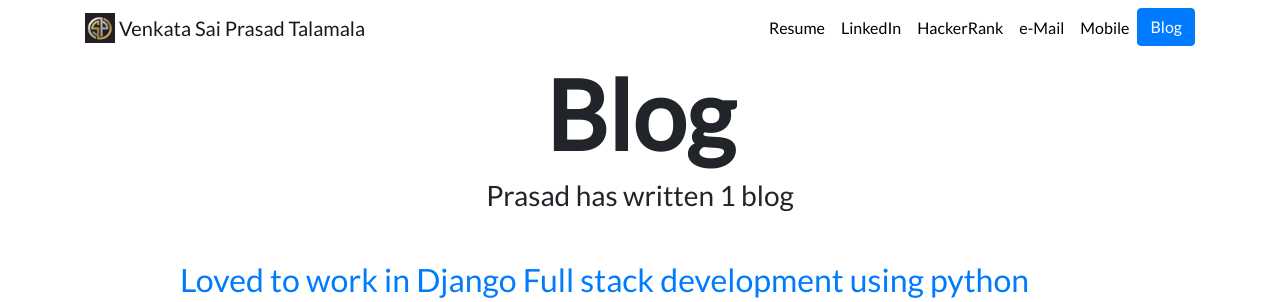
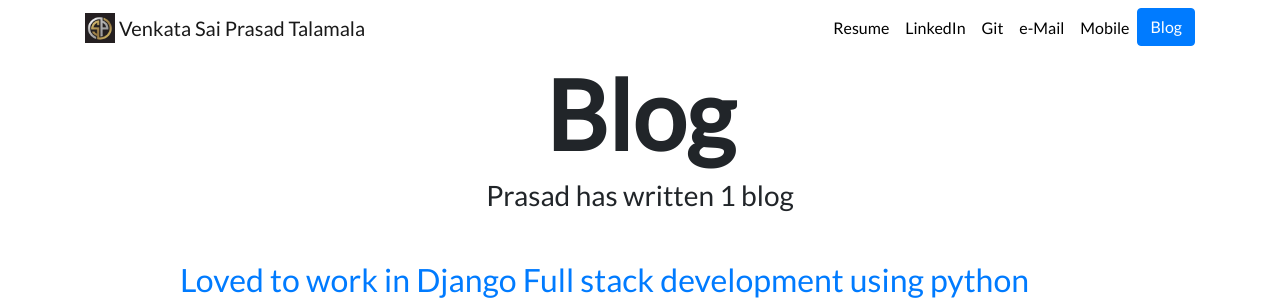
Before and after one commit to prasad-talamala/portfolio_personal, a Django app: page /blog/ in a window 1280 px wide. Shown: the top 302 px of the page. Run offline with Django 3.2, Linux system fonts and the light colour scheme; data comes from the database, SQL or seed files in the repository; some libraries are stand-ins or nearby versions.

Commit message:
removed hackerrank and added git

```diff
--- a/templates/base.html
+++ b/templates/base.html
@@ -42,7 +42,7 @@
                     <a class="nav-link" href="https://www.linkedin.com/in/vtalamala/" target="_blank">LinkedIn</a>
                 </li>
                 <li class="nav-item">
-                    <a class="nav-link" href="https://www.hackerrank.com/prasad_talamala/" target="_blank">HackerRank</a>
+                    <a class="nav-link" href="https://github.com/prasad-talamala/" target="_blank">Git</a>
                 </li>
                 <li class="nav-item">
                     <a class="nav-link" href="mailto:sp.svuce@gmail.com">e-Mail</a>
```
